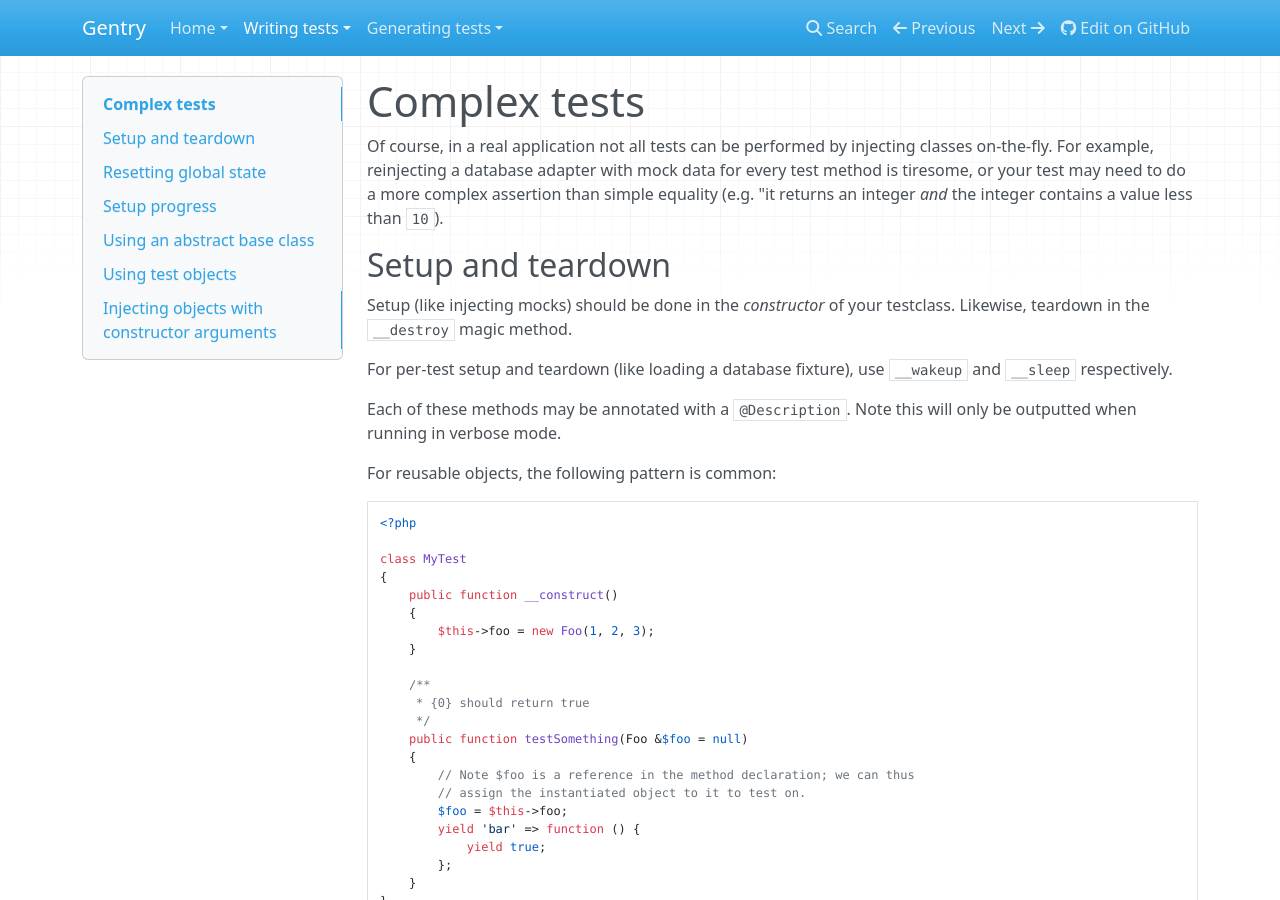
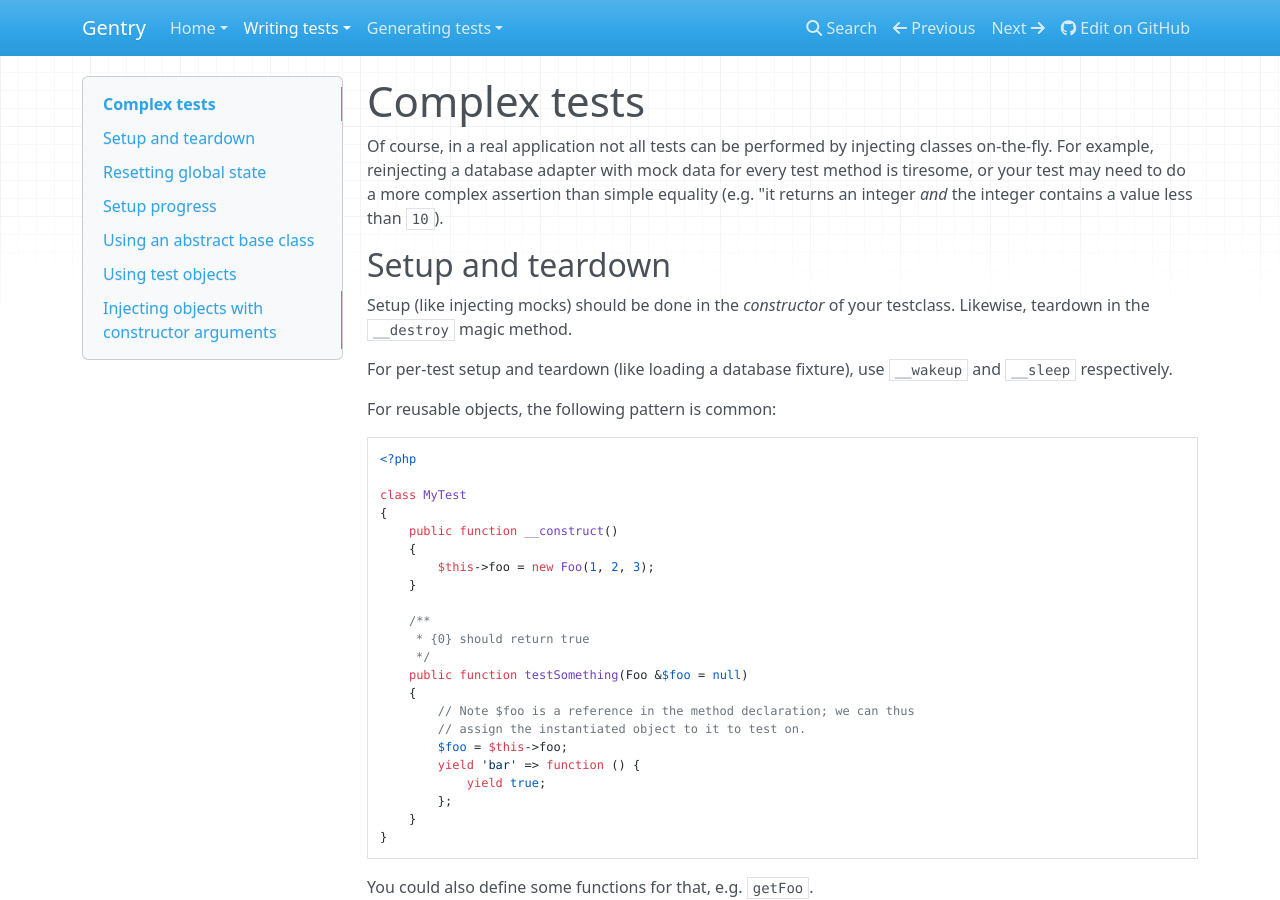
Before and after one commit to gentry-php/gentry, an MkDocs documentation site: the page built from docs/writing/complex.md, in a window 1280 px wide and 900 px high. Built offline with MkDocs 1.6.1, drawn with Linux system fonts in a browser that asks for light colours; nearby versions of some CDN libraries; old or Windows-style settings are respelled for this version of MkDocs.

Commit message:
no longer supported

```diff
--- a/docs/writing/complex.md
+++ b/docs/writing/complex.md
@@ -11,9 +11,6 @@ testclass. Likewise, teardown in the `__destroy` magic method.
 
 For per-test setup and teardown (like loading a database fixture), use
 `__wakeup` and `__sleep` respectively.
-
-Each of these methods may be annotated with a `@Description`. Note this will
-only be outputted when running in verbose mode.
 
 For reusable objects, the following pattern is common:
 
```
